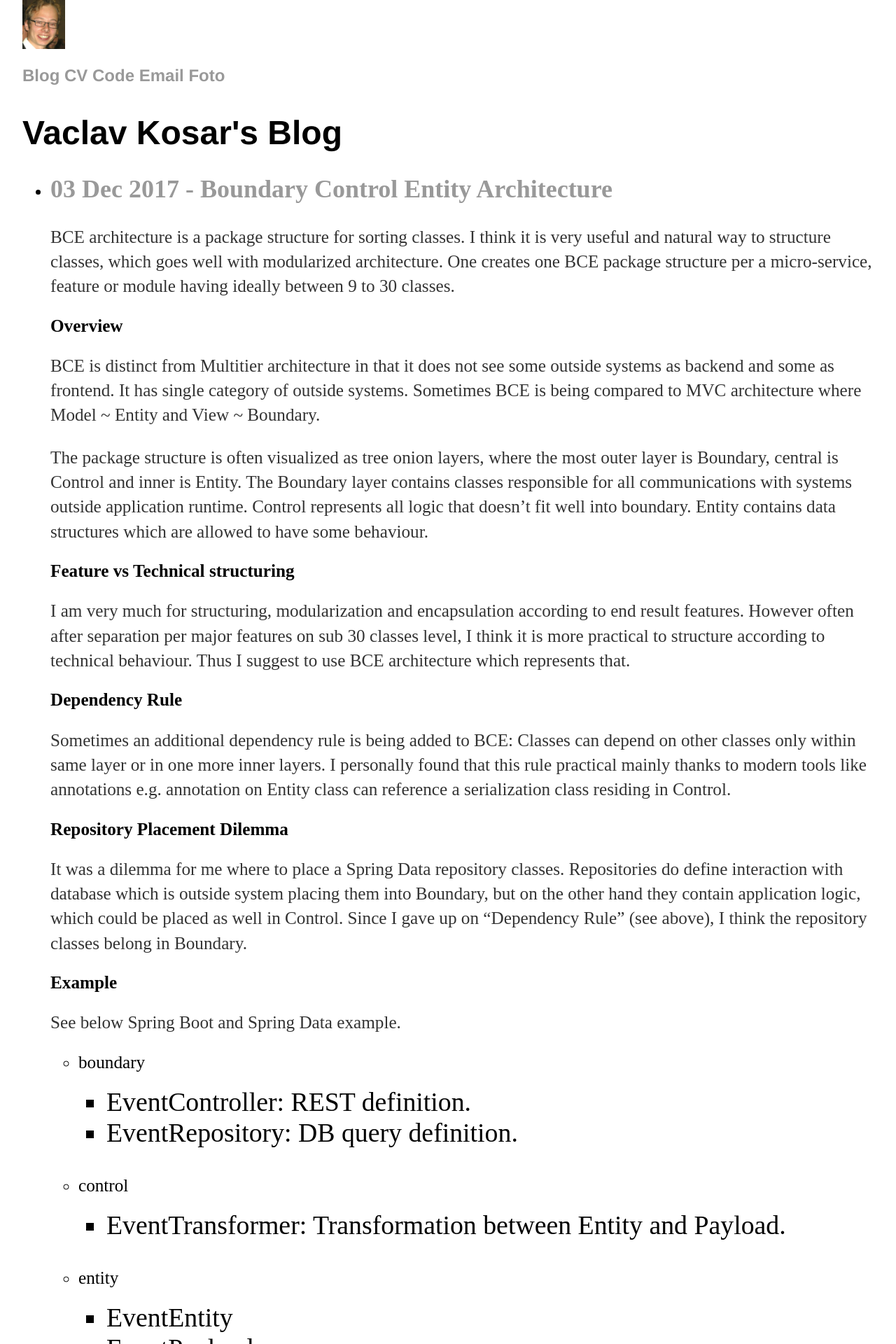
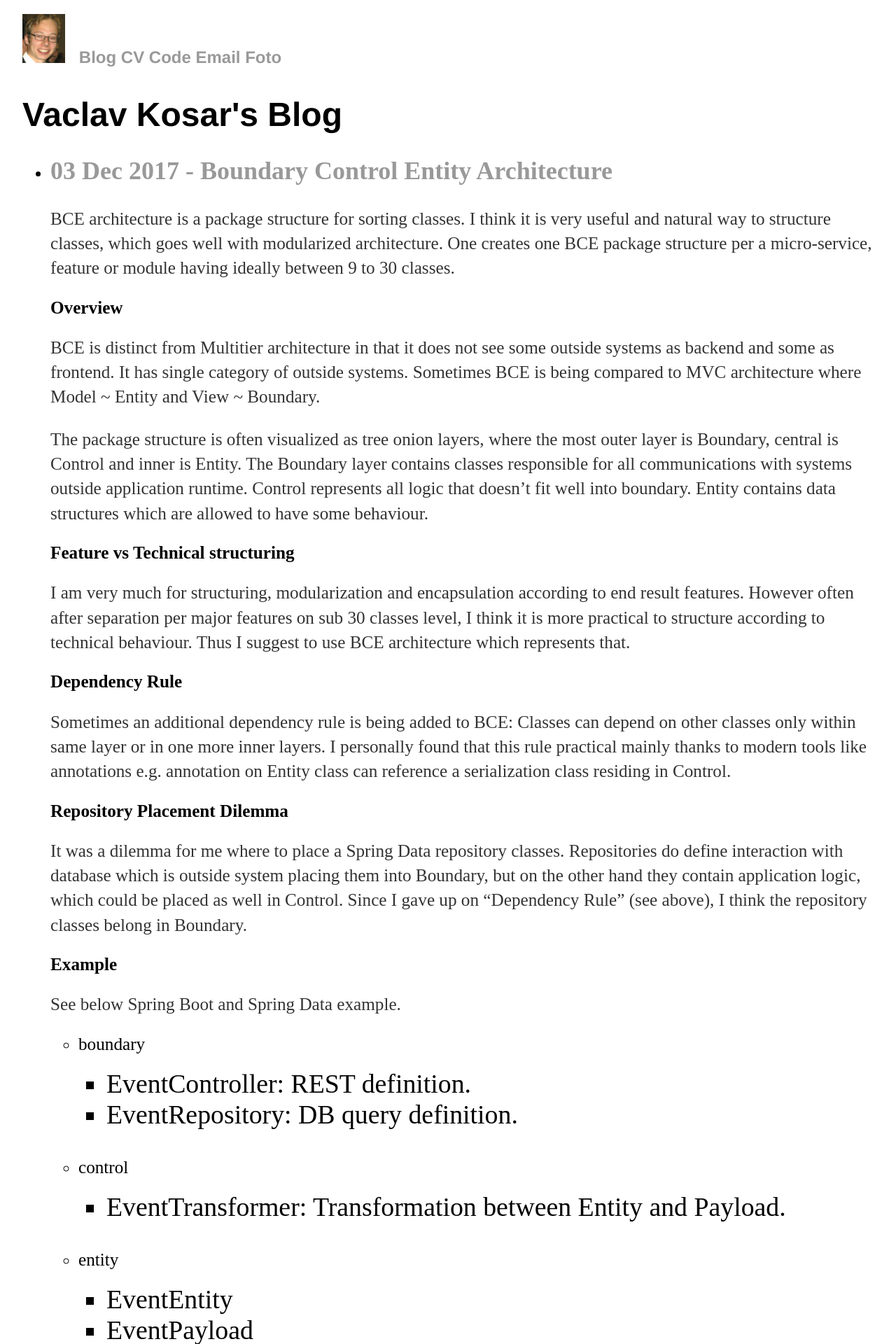
Before and after one commit to vackosar/vackosar.github.io, a Jekyll site: the page built from index.md, in a window 1280 px wide. Shown: the top 1920 px of the page at 70% size. Built offline with Jekyll 4.4.1, drawn with Linux system fonts in a browser that asks for light colours.

Commit message:
Add photo

```diff
--- a/_layouts/default.html
+++ b/_layouts/default.html
@@ -6,9 +6,10 @@
     {% feed_meta %}
 </head>
 <body>
-<img src="/foto1_large.png" width="5%">
 <nav>
     <ul>
+        <li><img src="/foto1_large.png" width="5%"></li>
+        <li>&nbsp;</li>
         <li><a href="/">Blog</a></li>
         <li><a href="https://cz.linkedin.com/in/vaclav-kosar-47755863">CV</a></li>
         <li><a href="https://github.com/vackosar">Code</a></li>
```
